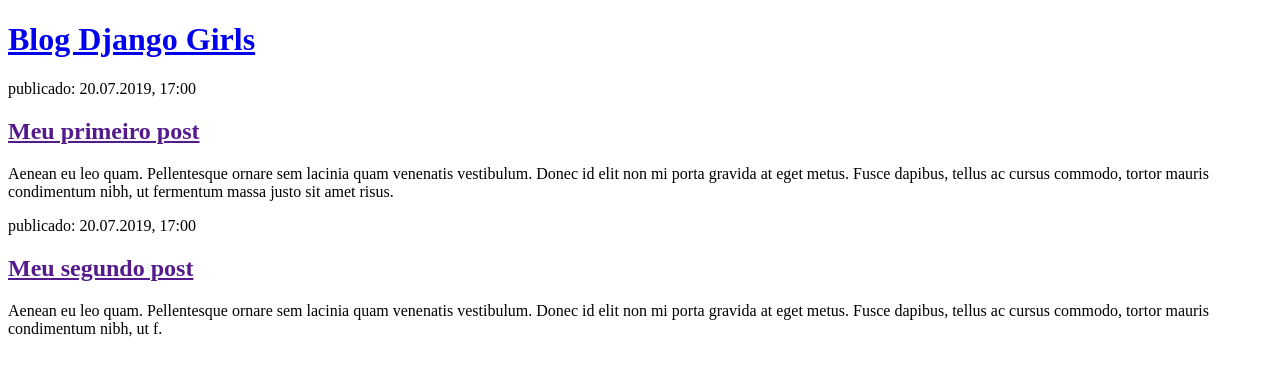
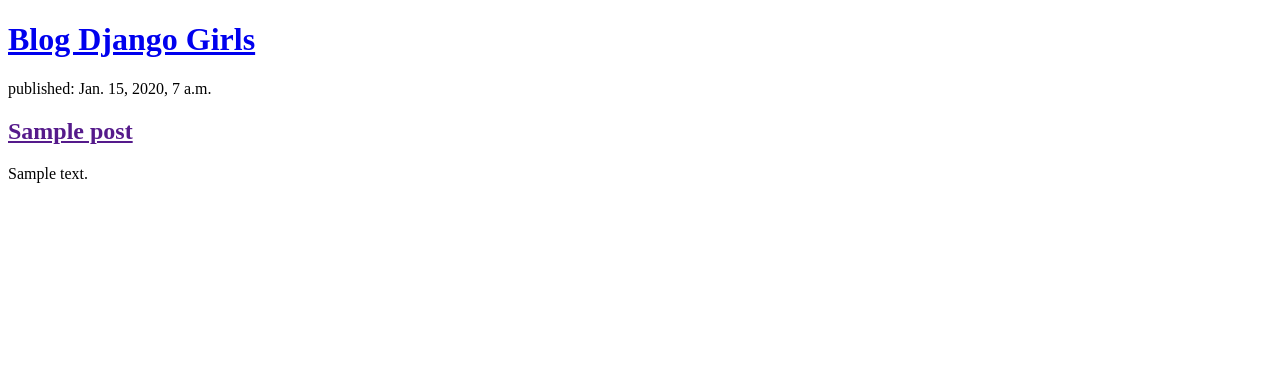
Before and after one commit to luizaliberal/Django-Girls, a Django app: template blog/templates/blog/post_list.html in a window 1280 px wide. Shown: the top 376 px of the page. Run offline with Django 3.2, Linux system fonts and the light colour scheme; the template is opened without the code that fills it: values that come from a table or form of the project are taken from there, others are empty; tables that the repository leaves empty hold one stand-in row (values such as "Sample post").

Commit message:
Modified templates to display posts from database.

```diff
--- a/blog/templates/blog/post_list.html
+++ b/blog/templates/blog/post_list.html
@@ -12,17 +12,16 @@
         <h1><a href="/">Blog Django Girls</a></h1>
     </div>
 
+    {% for post in posts %}
     <div>
-        <p>publicado: 20.07.2019, 17:00</p>
-        <h2><a href="">Meu primeiro post</a></h2>
-        <p>Aenean eu leo quam. Pellentesque ornare sem lacinia quam venenatis vestibulum. Donec id elit non mi porta gravida at eget metus. Fusce dapibus, tellus ac cursus commodo, tortor mauris condimentum nibh, ut fermentum massa justo sit amet risus.</p>
+        <p>published: {{ post.published_date }}</p>
+        <h2><a href="">{{ post.title }}</a></h2>
+        <p>{{ post.text|linebreaksbr }}</p>
     </div>
+{% endfor %}
 
-    <div>
-        <p>publicado: 20.07.2019, 17:00</p>
-        <h2><a href="">Meu segundo post</a></h2>
-        <p>Aenean eu leo quam. Pellentesque ornare sem lacinia quam venenatis vestibulum. Donec id elit non mi porta gravida at eget metus. Fusce dapibus, tellus ac cursus commodo, tortor mauris condimentum nibh, ut f.</p>
-    </div>
+
+
 </body>
 
 
--- a/blog/views.py
+++ b/blog/views.py
@@ -1,5 +1,9 @@
 from django.shortcuts import render
+from django.shortcuts import render
+from django.utils import timezone
+from .models import Post
 
 # Create your views here.
 def post_list(request):
-    return render(request, 'blog/post_list.html', {})
+    posts = Post.objects.filter(published_date__lte=timezone.now()).order_by('published_date')
+    return render(request, 'blog/post_list.html', {'posts': posts})
```
